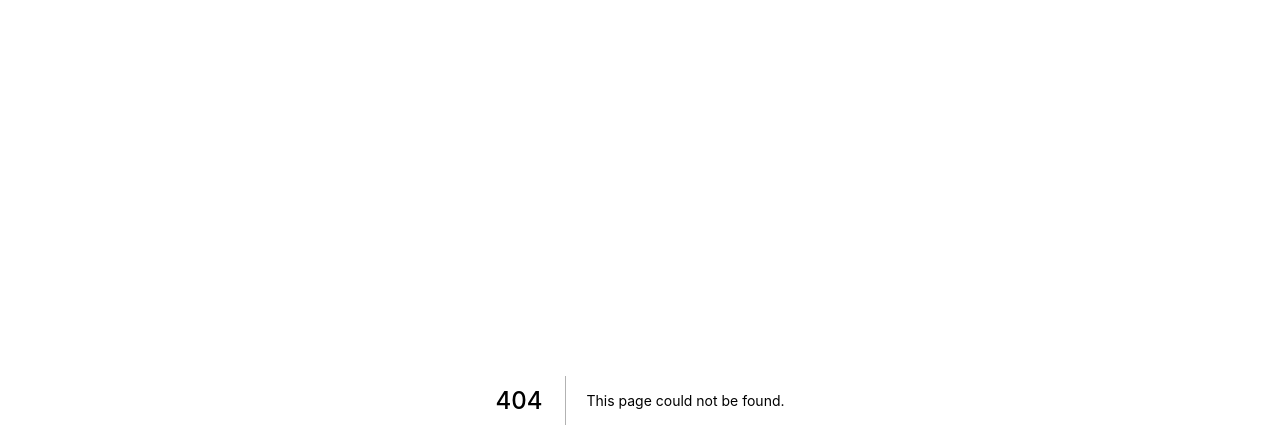
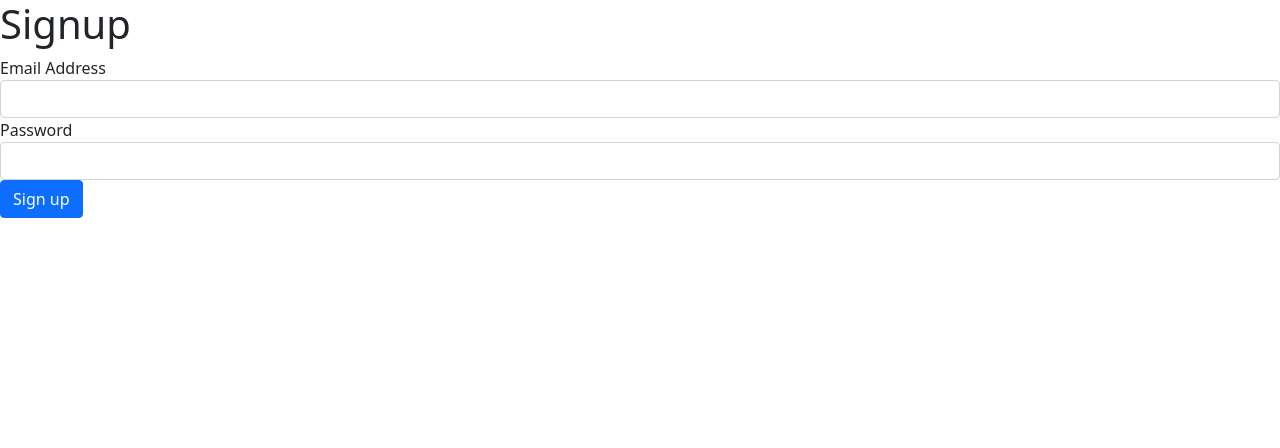
Before and after one commit to DhansAL/ticketin, a Next.js app in the folder client/: page /auth/signup in a window 1280 px wide. Before the commit this address had no page. Shown: the top 448 px of the page. Built offline with nearby package versions, Linux system fonts and the light colour scheme.

Commit message:
auth signup and global bootstrap

```diff
--- a/client/package.json
+++ b/client/package.json
@@ -9,6 +9,8 @@
     "lint": "next lint"
   },
   "dependencies": {
+    "axios": "^0.26.1",
+    "bootstrap": "^5.1.3",
     "next": "12.1.5",
     "react": "18.0.0",
     "react-dom": "18.0.0"
--- a/client/pages/_app.tsx
+++ b/client/pages/_app.tsx
@@ -1,4 +1,5 @@
-import '../styles/globals.css'
+// import '../styles/globals.css'
+import 'bootstrap/dist/css/bootstrap.css'
 import type { AppProps } from 'next/app'
 
 function MyApp({ Component, pageProps }: AppProps) {
--- a/client/pages/api/hello.ts
+++ /dev/null
@@ -1,13 +0,0 @@
-// Next.js API route support: https://nextjs.org/docs/api-routes/introduction
-import type { NextApiRequest, NextApiResponse } from 'next'
-
-type Data = {
-  name: string
-}
-
-export default function handler(
-  req: NextApiRequest,
-  res: NextApiResponse<Data>
-) {
-  res.status(200).json({ name: 'John Doe' })
-}
--- /dev/null
+++ b/client/pages/auth/signup.tsx
@@ -0,0 +1,65 @@
+import { NextPage } from "next";
+import { SyntheticEvent, useState } from "react";
+import axios, { AxiosError } from 'axios'
+
+type UserCreds = {
+    message: string,
+    field: string
+}[]
+const Signup: NextPage = () => {
+    const [email, setEmail] = useState('')
+    const [password, setPassword] = useState('')
+    const [errors, setErrors] = useState<UserCreds>([])
+
+
+    const handleSubmit = async (eve: SyntheticEvent) => {
+        eve.preventDefault()
+        console.log(email, password);
+        try {
+            const res = await axios.post('/api/users/signup', {
+                email, password
+            })
+
+        } catch (error) {
+            const errors = error as AxiosError;
+            if (!axios.isAxiosError(errors)) {
+                console.log(errors);
+            }
+            setErrors(errors.response?.data)
+        }
+    }
+
+    return (
+        <form onSubmit={handleSubmit}>
+            <h1>Signup</h1>
+            <div className="form-group">
+                <label >Email Address</label>
+                <input
+                    value={email}
+                    onChange={e => setEmail(e.target.value)}
+                    type="email"
+                    className="form-control" />
+            </div>
+            <div className="form-group">
+                <label >Password</label>
+                <input
+                    value={password}
+                    onChange={e => setPassword(e.target.value)}
+                    type="password"
+                    className="form-control" />
+            </div>
+            {errors.length > 0 && (
+                <div className="alert alert-danger">
+                    <h1>oops...</h1>
+                    <ul className="my-0">
+                        {errors.map(err => (
+                            <li key={err.message}>{err.message}</li>
+                        ))}
+                    </ul>
+                </div>
+            )}
+            <button className="btn btn-primary">Sign up</button>
+        </form>
+    )
+}
+export default Signup
```
Also changed, not shown: client/pages/index.tsx (+3 -64 lines), 1 other file (tests, documents, lock files or other folders).
